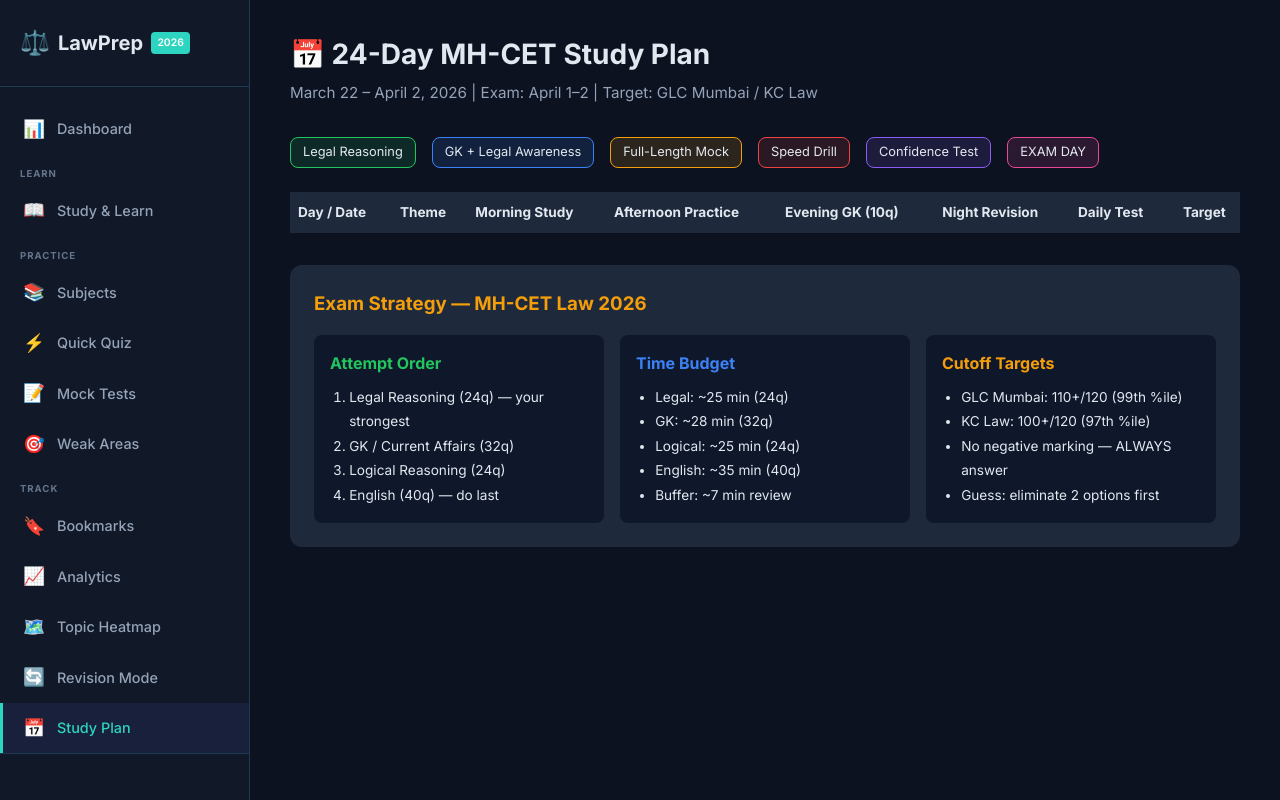
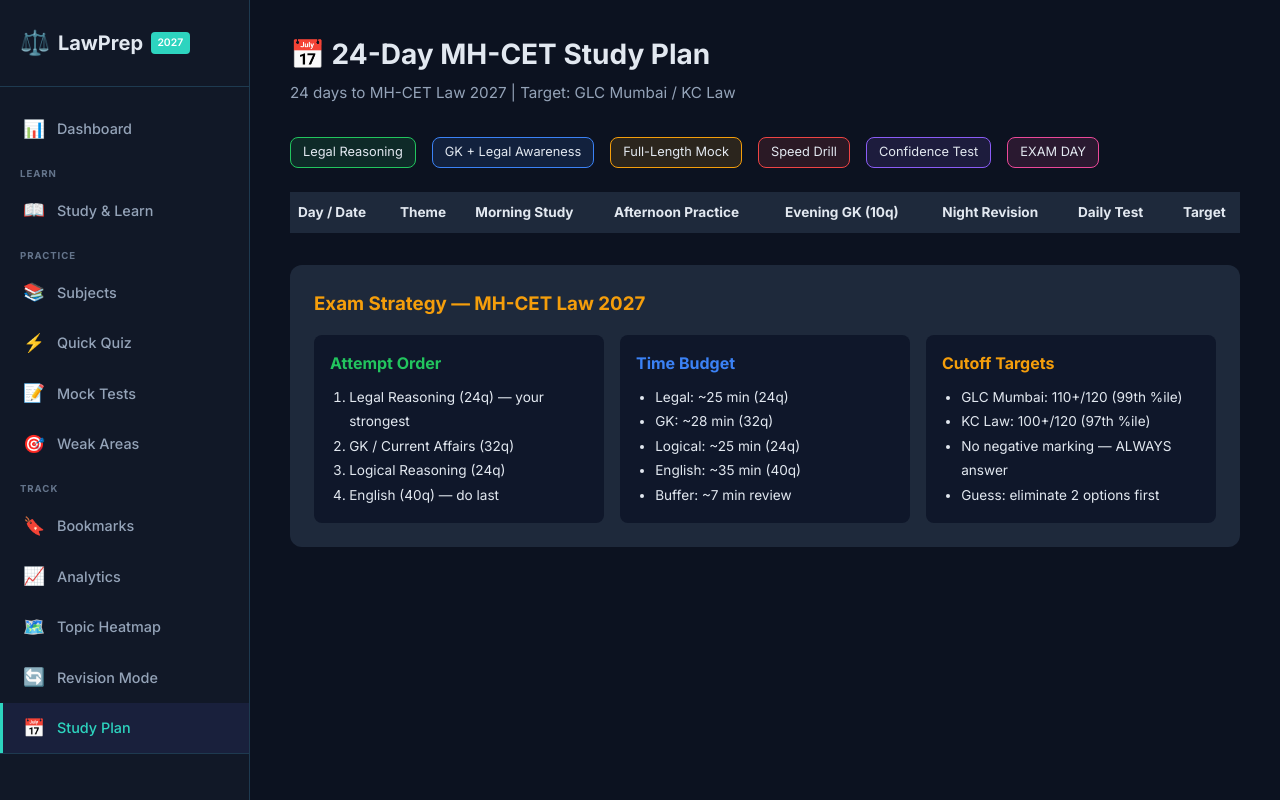
Before and after one commit to MysticVoyager/lawprep, a Flask app: page /study-plan in a window 1280 px wide. Run offline with Flask 3, Linux system fonts and the light colour scheme; data that the repository does not hold is empty; some libraries are stand-ins or nearby versions.

Commit message:
Rebrand: target MH-CET Law 2027 (2026 exam is over)

```diff
--- a/app/app.py
+++ b/app/app.py
@@ -1,5 +1,5 @@
 """
-MH-CET Law 2026 - Learning Portal
+MH-CET Law 2027 - Learning Portal
 A local tutoring platform for exam preparation.
 """
 
@@ -803,7 +803,7 @@ def _classify_paragraphs(raw_content):
 # Lesson extras — key takeaways + practice quiz (Gemini-generated, DB-cached)
 # ---------------------------------------------------------------------------
 
-_EXTRAS_PROMPT = """You are creating study aids for an MH-CET Law 2026 exam portal.
+_EXTRAS_PROMPT = """You are creating study aids for an MH-CET Law 2027 exam portal.
 
 Subject: {subject}
 Topic: {topic}
@@ -1447,7 +1447,7 @@ def complete_quiz():
     attempt_row = db.execute("SELECT quiz_type FROM quiz_attempts WHERE id = ?", (attempt_id,)).fetchone()
     test_type = attempt_row['quiz_type'] if attempt_row else 'practice'
 
-    # Percentile estimation calibrated for MH-CET Law 2026
+    # Percentile estimation calibrated for MH-CET Law 2027
     # Basis: 120 questions, no negative marking, GLC cutoff ~110+/120 (99th pct)
     if score >= 92:    # 110+/120
         percentile = 99.5
@@ -2306,7 +2306,7 @@ def admin_run_qa():
 
 if __name__ == '__main__':
     print("=" * 60)
-    print("  MH-CET Law 2026 - Learning Portal")
+    print("  MH-CET Law 2027 - Learning Portal")
     print("=" * 60)
 
     init_db()
--- a/app/pdf_parser.py
+++ b/app/pdf_parser.py
@@ -1,5 +1,5 @@
 """
-PDF Parser for MH-CET Law 2026 Study Materials
+PDF Parser for MH-CET Law 2027 Study Materials
 Extracts questions, options, answers, and solutions from PDF books.
 """
 
--- a/app/templates/base.html
+++ b/app/templates/base.html
@@ -3,7 +3,7 @@
 <head>
     <meta charset="UTF-8">
     <meta name="viewport" content="width=device-width, initial-scale=1.0">
-    <title>{% block title %}MH-CET Law 2026{% endblock %} | LawPrep</title>
+    <title>{% block title %}MH-CET Law 2027{% endblock %} | LawPrep</title>
     <link rel="stylesheet" href="{{ url_for('static', filename='style.css') }}">
     <link rel="preconnect" href="https://fonts.googleapis.com">
     <link href="https://fonts.googleapis.com/css2?family=Inter:wght@400;500;600;700&display=swap" rel="stylesheet">
@@ -13,7 +13,7 @@
         <div class="logo">
             <span class="logo-icon">⚖️</span>
             <span class="logo-text">LawPrep</span>
-            <span class="logo-badge">2026</span>
+            <span class="logo-badge">2027</span>
         </div>
         <ul class="nav-links">
             <li><a href="/" class="{% if request.path == '/' %}active{% endif %}">
--- a/app/templates/dashboard.html
+++ b/app/templates/dashboard.html
@@ -3,7 +3,7 @@
 {% block content %}
 <div class="page-header">
     <h1>Welcome to LawPrep</h1>
-    <p class="subtitle">MH-CET Law 2026 - 3 Year LLB Preparation</p>
+    <p class="subtitle">MH-CET Law 2027 - 3 Year LLB Preparation</p>
 </div>
 
 <div class="stats-grid">
--- a/app/templates/study_plan.html
+++ b/app/templates/study_plan.html
@@ -3,7 +3,7 @@
 {% block content %}
 <div class="page-header">
     <h1>📅 24-Day MH-CET Study Plan</h1>
-    <p class="subtitle">March 22 – April 2, 2026 | Exam: April 1–2 | Target: GLC Mumbai / KC Law</p>
+    <p class="subtitle">24 days to MH-CET Law 2027 | Target: GLC Mumbai / KC Law</p>
 </div>
 
 <div class="plan-legend" style="display:flex;gap:1rem;margin-bottom:1.5rem;flex-wrap:wrap;">
@@ -78,7 +78,7 @@
 </div>
 
 <div class="strategy-box" style="margin-top:2rem;background:#1e293b;border-radius:12px;padding:1.5rem;">
-    <h3 style="color:#f59e0b;margin-bottom:1rem;">Exam Strategy — MH-CET Law 2026</h3>
+    <h3 style="color:#f59e0b;margin-bottom:1rem;">Exam Strategy — MH-CET Law 2027</h3>
     <div style="display:grid;grid-template-columns:repeat(auto-fit,minmax(220px,1fr));gap:1rem;">
         <div style="background:#0f172a;border-radius:8px;padding:1rem;">
             <div style="font-weight:700;color:#22c55e;margin-bottom:.5rem;">Attempt Order</div>
```
Also changed, not shown: PUBLISH.md (+2 -2 lines), README.md, 2 other files.
